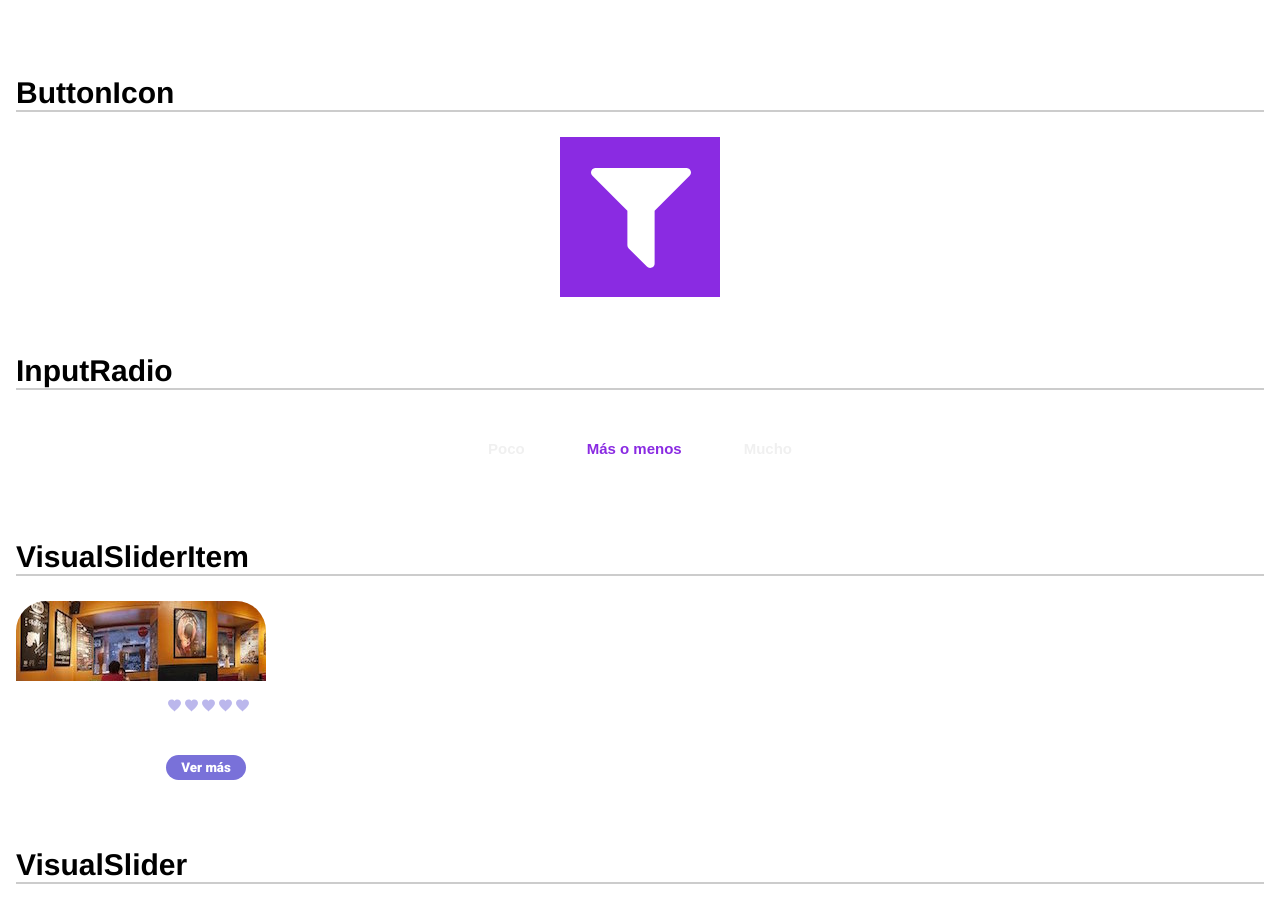
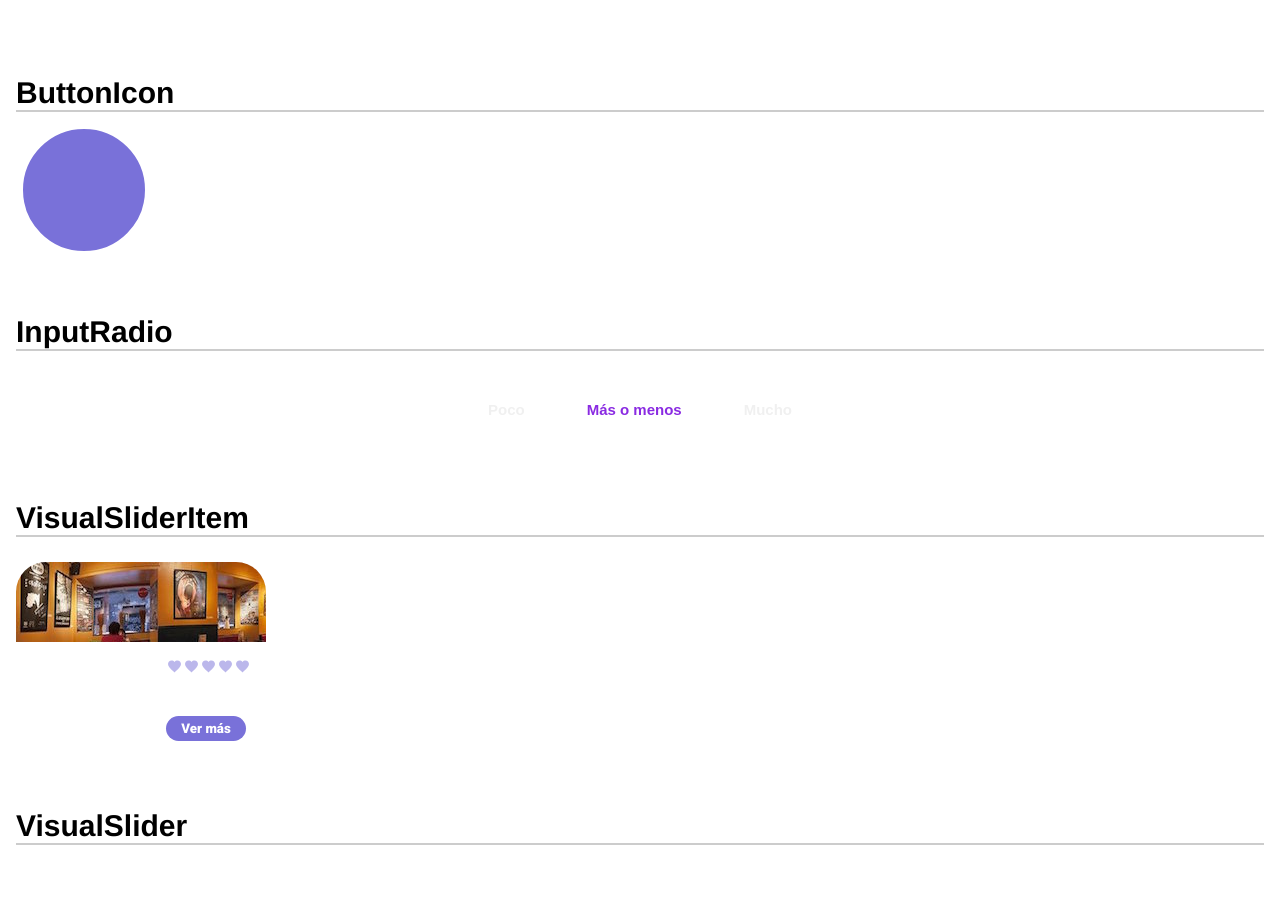
Before and after one commit to chicasprogramando/coffeemap, a Vue app: page /storybook in a window 1280 px wide. Shown: the part 3100-4023 px from the top of the page. Built offline with nearby package versions, Linux system fonts and the light colour scheme.

Commit message:
New component Filters being created

```diff
--- a/src/components/ButtonIcon/ButtonIcon.vue
+++ b/src/components/ButtonIcon/ButtonIcon.vue
@@ -1,34 +1,51 @@
 <template>
-    <div class="squareButton">
-        <icon color="white" :name="iconName"/>
-    </div>
+    <button class="IconBtn" @click="ClickOpenFilters">
+        <icon color="white" :name="name" :size="iconSize"/>
+    </button>
 </template>
 
 <script>
 import Icon from "../Icon/Icon";
+import VueTypes from "vue-types";
 
-const ICON_NAME = "filter";
 
 export default {
   name: "ButtonIcon",
-  props: ["name"],
+  props: {
+    name: VueTypes.string.isRequired,
+    iconSize: VueTypes.number.def(100),
+  },
   components: {
     Icon
   },
   data() {
     return {
-      iconName: ICON_NAME,
+
     };
   },
+  methods: {
+    ClickOpenFilters(){
+      this.$emit('click');
+    }
+  }
 };
 </script>
 
 <style scoped>
-.squareButton {
-  background-color:blueviolet;
-  width: 100px;
-  height: 100px;
-  margin: auto;
-  padding: 30px;
-  }
+.IconBtn{
+  cursor: pointer;
+  background-color: #7971D9;
+  margin: 5px;
+  margin-top: -10px;
+  padding: 10px;
+  border: 2px solid white;
+  border-radius: 50%;
+  display: flex;
+  flex-direction: column;
+  align-items: center;
+  justify-content: space-around;
+}
+.IconBtn:focus {
+  outline:none;
+}
 </style>
--- a/src/pages/CustomMap/CustomMap.js
+++ b/src/pages/CustomMap/CustomMap.js
@@ -2,7 +2,7 @@ import Map from '../../components/Map/Map';
 import VisualSlider from '../../components/VisualSlider/VisualSlider';
 import VisualCafeDetail from '../../components/VisualCafeDetail/VisualCafeDetail';
 import InputDropdown from '../../components/InputDropdown/InputDropdown.vue';
-import FilterButton from "../../components/FilterButton/FilterButton";
+import ButtonIcon from "../../components/ButtonIcon/ButtonIcon.vue";
 
 
 
@@ -13,7 +13,7 @@ export default {
 		VisualCafeDetail,
 		VisualSlider,
 		InputDropdown,
-		FilterButton,
+		ButtonIcon,
 	},
 	data() {
 		return {
@@ -37,7 +37,7 @@ export default {
 			let idx = this.coffees.indexOf(coffee);
 			this.$refs.slider.slideTo(idx);
 		},
-		handleClickFilter(){
+		OpenFilters(){
 			console.log("filter btn works");
 		}
 	},
--- a/src/pages/CustomMap/CustomMap.vue
+++ b/src/pages/CustomMap/CustomMap.vue
@@ -11,7 +11,7 @@
         <VisualCafeDetail :coffee="coffee" v-if="coffee" @closeDetail="closeDetail" class="VisualDetail"/>
         <div class="mapFilters">
         <input-dropdown @input="changeNeighborhood" class="seconddropdown" :compact="true" :location="neighborhood"></input-dropdown>
-        <FilterButton name="filter3" :buttonSize="60" :iconSize="35" @click="handleClickFilter()" class="btnFilter"/>
+        <ButtonIcon name="filter3" :iconSize="30" class="btnFilter" @click="OpenFilters()"/>
         </div>
     </div>
 
@@ -44,9 +44,8 @@
 }
 
 .btnFilter {
-  width: 60vw;
-  margin-top: -8px;
-  background-color: #7971D9;
+  margin-top: -30px;
+
 }
 
 </style>
```
